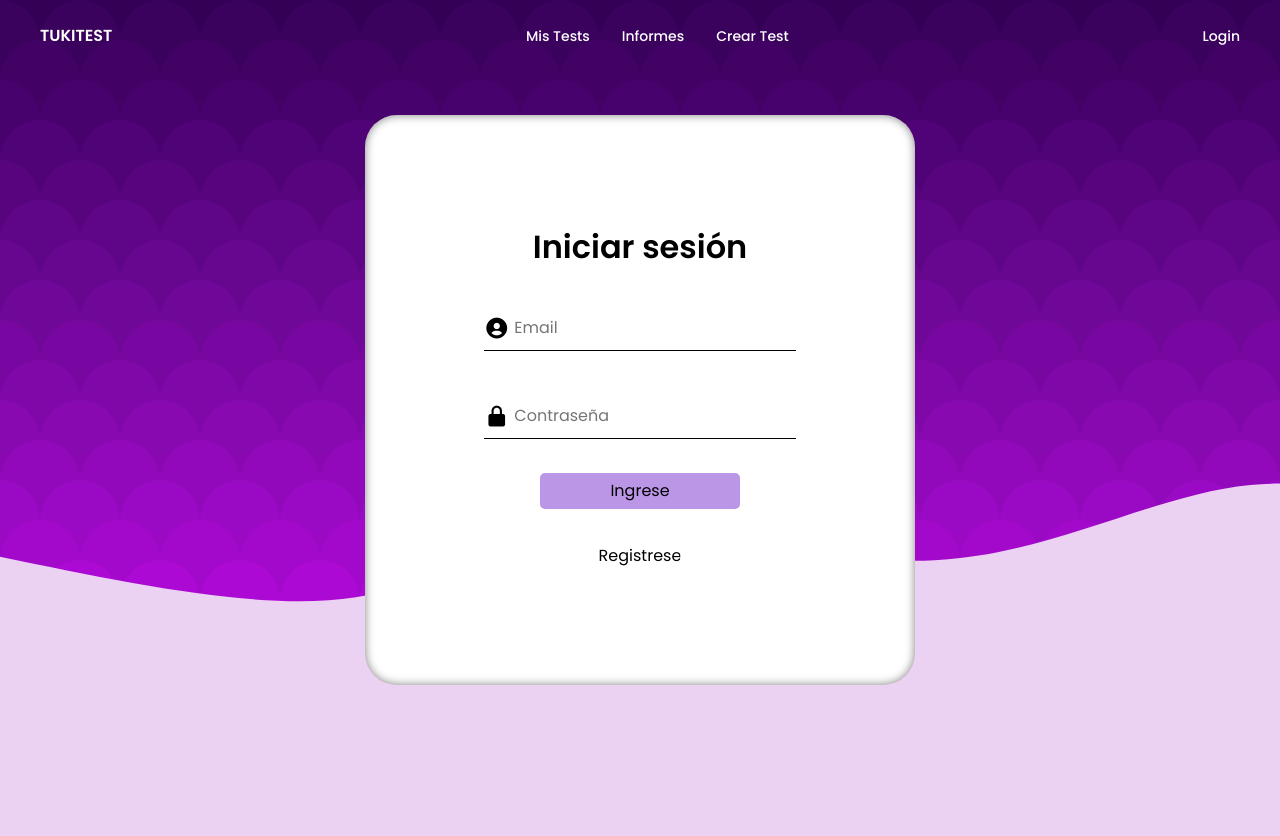
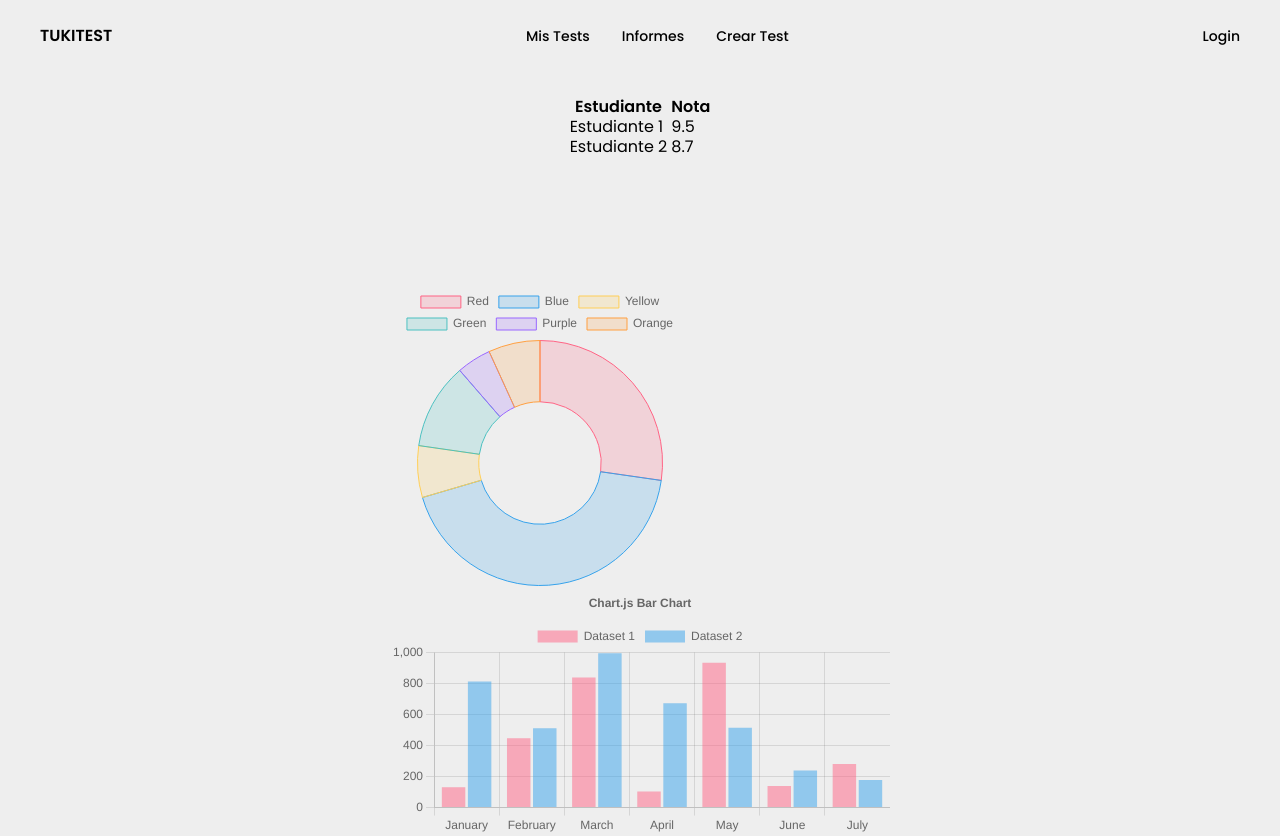
Before and after one commit to resalec2045/Tukitest-frontend, a React (Vite) app: page /informe in a window 1280 px wide. Before the commit the page ends 800 px from the top, so only its background shows below. Built offline with nearby package versions, Linux system fonts and the light colour scheme.

Commit message:
Graficos en otra vista

```diff
--- a/src/components/navbar/NavBar.tsx
+++ b/src/components/navbar/NavBar.tsx
@@ -37,7 +37,7 @@ export const NavBar = ({ type }) => {
                 </a>
               </li>
               <li className="nav__item">
-                <a onClick={() => navigate("/details")} className="nav__link">
+                <a onClick={() => navigate("/informe")} className="nav__link">
                   Informes
                 </a>
               </li>
--- a/src/router/AppRouter.jsx
+++ b/src/router/AppRouter.jsx
@@ -7,6 +7,7 @@ import ResultScreen from "../tukytest/resultScreen/ResultScreen";
 import { Loading } from "../components/loading/Loading";
 import { useAuthStore } from "../hooks/useAuthStore";
 import { CreateQuiz } from "../tukytest/crearQuiz/CreateQuiz";
+import { InformeScreen } from "../tukytest/informeScreen/InformeScreen";
 // import { useQuizStore } from "../hooks/useQuizStore";
 
 export const AppRouter = () => {
@@ -31,6 +32,7 @@ export const AppRouter = () => {
           <Route path="/details" element={<QuizDetailsScreen />} />
           <Route path="/result" element={<ResultScreen />} />
           <Route path="/createQuiz" element={<CreateQuiz />} />
+          <Route path="/informe" element={<InformeScreen />} />
         </>
       </Routes>
     </>
--- a/src/tukytest/crearQuiz/CreateQuiz.jsx
+++ b/src/tukytest/crearQuiz/CreateQuiz.jsx
@@ -1,4 +1,3 @@
-import { Doughnut } from "react-chartjs-2";
 import { Chart as ChartJS, ArcElement, Tooltip, Legend } from "chart.js";
 
 import { NavBar } from "../../components/navbar/NavBar";
@@ -63,36 +62,7 @@ export const CreateQuiz = () => {
 
           <input className="submit-button" type="submit" value="Enviar" />
         </form>
-
-        <Doughnut data={data} />
       </section>
     </>
   );
 };
-
-export const data = {
-  labels: ["Red", "Blue", "Yellow", "Green", "Purple", "Orange"],
-  datasets: [
-    {
-      label: "# of Votes",
-      data: [12, 19, 3, 5, 2, 3],
-      backgroundColor: [
-        "rgba(255, 99, 132, 0.2)",
-        "rgba(54, 162, 235, 0.2)",
-        "rgba(255, 206, 86, 0.2)",
-        "rgba(75, 192, 192, 0.2)",
-        "rgba(153, 102, 255, 0.2)",
-        "rgba(255, 159, 64, 0.2)",
-      ],
-      borderColor: [
-        "rgba(255, 99, 132, 1)",
-        "rgba(54, 162, 235, 1)",
-        "rgba(255, 206, 86, 1)",
-        "rgba(75, 192, 192, 1)",
-        "rgba(153, 102, 255, 1)",
-        "rgba(255, 159, 64, 1)",
-      ],
-      borderWidth: 1,
-    },
-  ],
-};
--- /dev/null
+++ b/src/tukytest/informeScreen/InformeScreen.css
@@ -0,0 +1,4 @@
+.pastel {
+  width: 500px;
+  height: 300px;
+}
--- /dev/null
+++ b/src/tukytest/informeScreen/InformeScreen.jsx
@@ -0,0 +1,115 @@
+import { Bar, Doughnut } from "react-chartjs-2";
+import {
+  Chart as ChartJS,
+  CategoryScale,
+  LinearScale,
+  BarElement,
+  Title,
+  Tooltip,
+  Legend,
+} from "chart.js";
+import { NavBar } from "../../components/navbar/NavBar";
+
+import "./InformeScreen.css";
+
+ChartJS.register(
+  CategoryScale,
+  LinearScale,
+  BarElement,
+  Title,
+  Tooltip,
+  Legend
+);
+
+export const InformeScreen = () => {
+  return (
+    <>
+      <NavBar type={"header"} />
+
+      <section className="section flex-center">
+        <table>
+          <thead>
+            <tr>
+              <th>Estudiante</th>
+              <th>Nota</th>
+            </tr>
+          </thead>
+          <tbody>
+            <tr>
+              <td>Estudiante 1</td>
+              <td>9.5</td>
+            </tr>
+            <tr>
+              <td>Estudiante 2</td>
+              <td>8.7</td>
+            </tr>
+          </tbody>
+        </table>
+      </section>
+      <section className="section flex-center">
+        <div className="pastel">
+          <Doughnut data={data} />
+          <Bar options={options} data={data2} />
+        </div>
+      </section>
+    </>
+  );
+};
+
+export const data = {
+  labels: ["Red", "Blue", "Yellow", "Green", "Purple", "Orange"],
+  datasets: [
+    {
+      label: "# of Votes",
+      data: [12, 19, 3, 5, 2, 3],
+      backgroundColor: [
+        "rgba(255, 99, 132, 0.2)",
+        "rgba(54, 162, 235, 0.2)",
+        "rgba(255, 206, 86, 0.2)",
+        "rgba(75, 192, 192, 0.2)",
+        "rgba(153, 102, 255, 0.2)",
+        "rgba(255, 159, 64, 0.2)",
+      ],
+      borderColor: [
+        "rgba(255, 99, 132, 1)",
+        "rgba(54, 162, 235, 1)",
+        "rgba(255, 206, 86, 1)",
+        "rgba(75, 192, 192, 1)",
+        "rgba(153, 102, 255, 1)",
+        "rgba(255, 159, 64, 1)",
+      ],
+      borderWidth: 1,
+    },
+  ],
+};
+
+export const options = {
+  responsive: true,
+  plugins: {
+    legend: {
+      position: "top",
+    },
+    title: {
+      display: true,
+      text: "Chart.js Bar Chart",
+    },
+  },
+};
+
+const labels = ["January", "February", "March", "April", "May", "June", "July"];
+
+export const data2 = {
+  labels,
+  datasets: [
+    {
+      label: "Dataset 1",
+      data: labels.map(() => Math.random() * (1000 - 0)),
+      backgroundColor: "rgba(255, 99, 132, 0.5)",
+    },
+    {
+      label: "Dataset 2",
+      data: labels.map(() => Math.random() * (1000 - 0)),
+      backgroundColor: "rgba(53, 162, 235, 0.5)",
+    },
+  ],
+};
```
